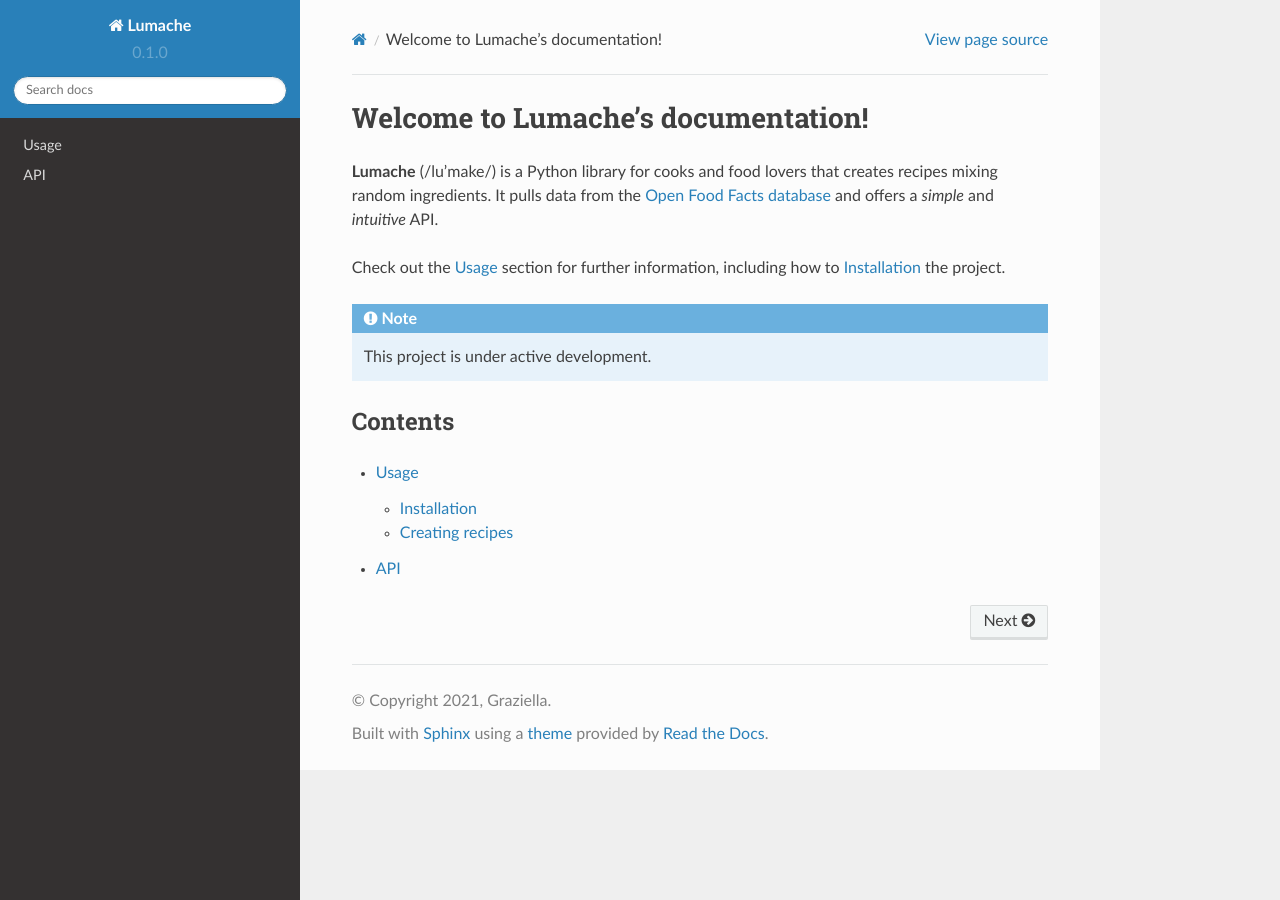
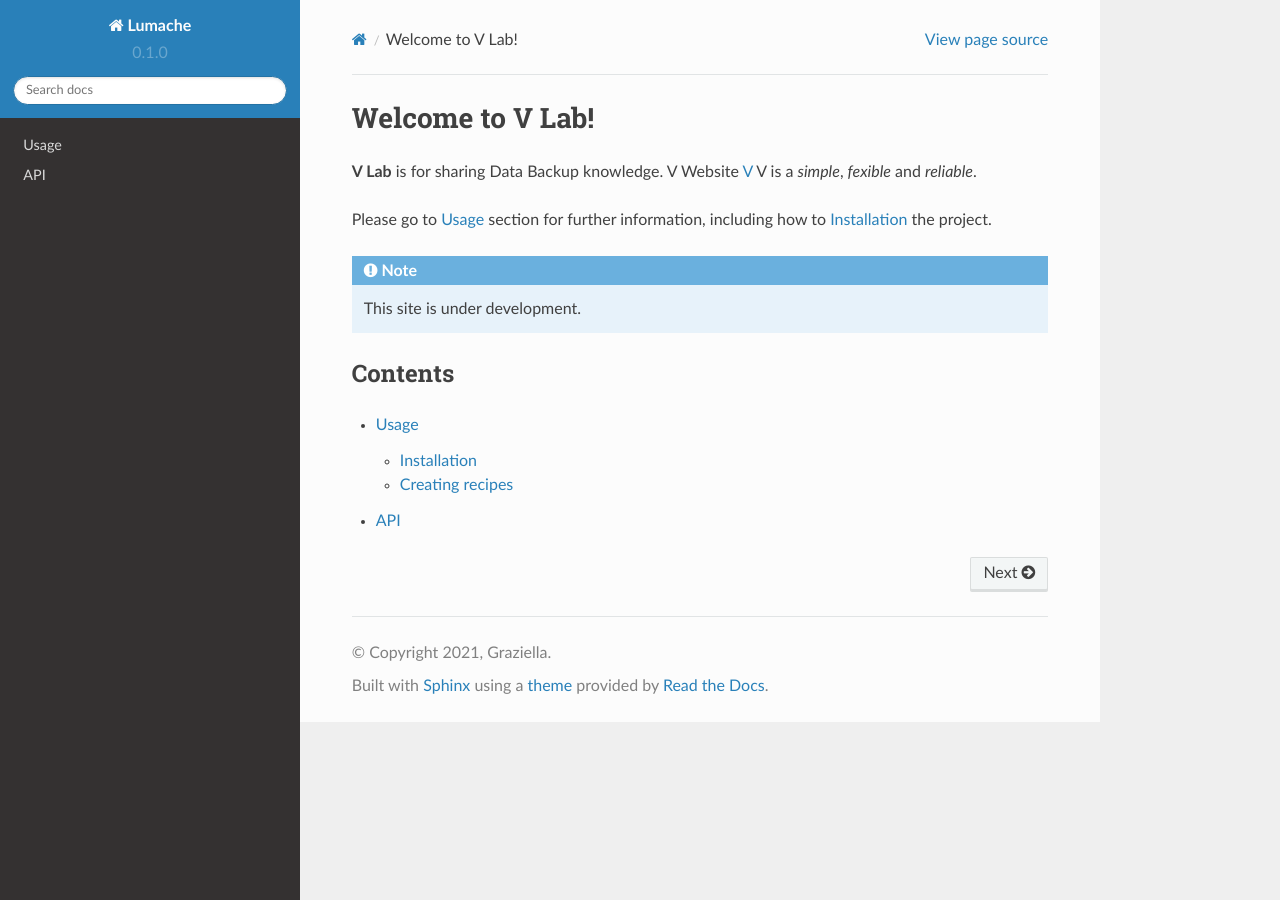
Before and after one commit to eric-synergy/veeam, a Sphinx documentation site: the page built from docs/source/index.rst, in a window 1280 px wide. Built offline with Sphinx 7.4.7 and the Read the Docs theme 2.0.0, drawn with Linux system fonts in a browser that asks for light colours.

Commit message:
Change to V

```diff
--- a/docs/source/index.rst
+++ b/docs/source/index.rst
@@ -1,22 +1,21 @@
-Welcome to Lumache's documentation!
+Welcome to V Lab!
 ===================================
 
-**Lumache** (/lu'make/) is a Python library for cooks and food lovers
-that creates recipes mixing random ingredients.
-It pulls data from the `Open Food Facts database <https://world.openfoodfacts.org/>`_
-and offers a *simple* and *intuitive* API.
+**V Lab** is for sharing Data Backup knowledge.
+V Website `V <https://www.veeam.com/>`_
+V is a *simple*, *fexible* and *reliable*.
 
-Check out the :doc:`usage` section for further information, including
+Please go to :doc:`introduction` section for further information, including
 how to :ref:`installation` the project.
 
 .. note::
 
-   This project is under active development.
+   This site is under development.
 
 Contents
 --------
 
 .. toctree::
 
-   usage
-   api
+   introduction
+   lab
```
Also changed, not shown: docs/source/introduction.rst (renamed from docs/source/usage.rst), docs/source/lab.rst (renamed from docs/source/api.rst).
